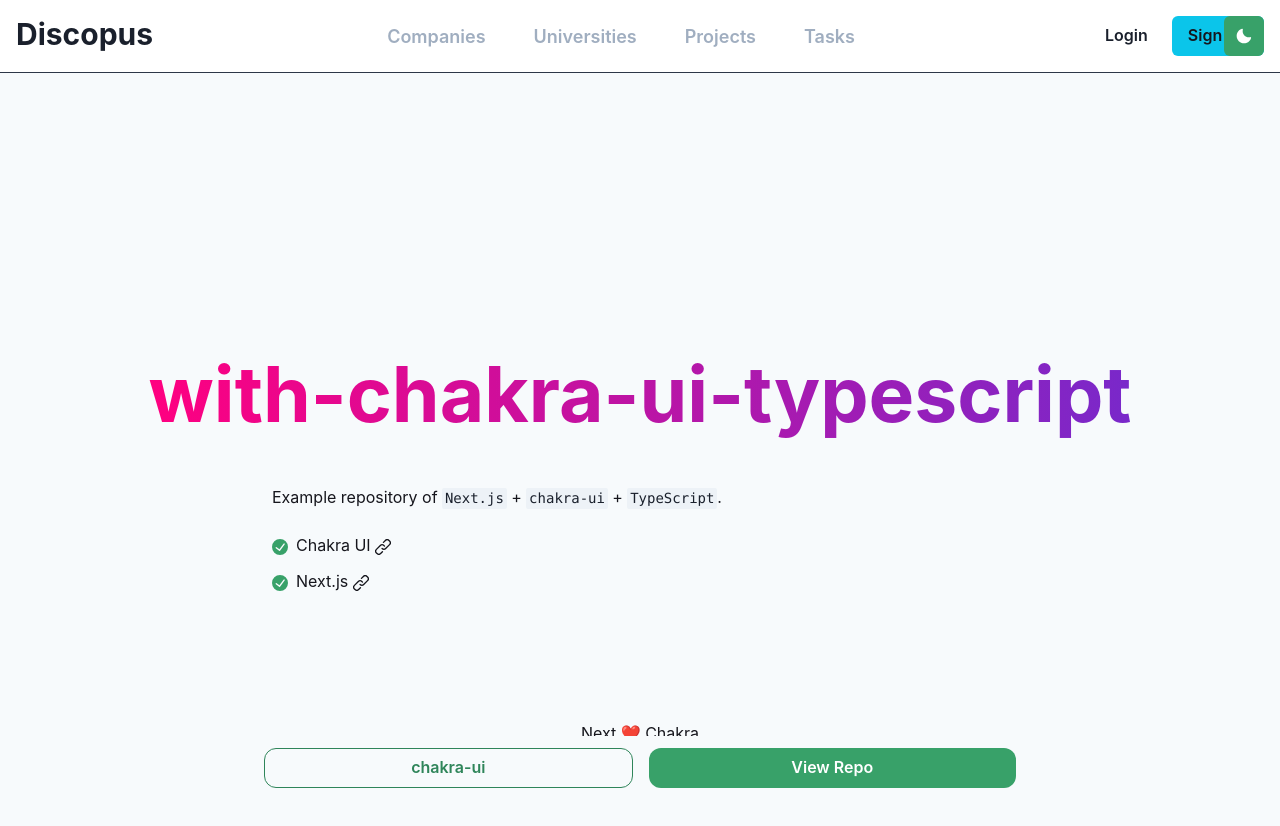
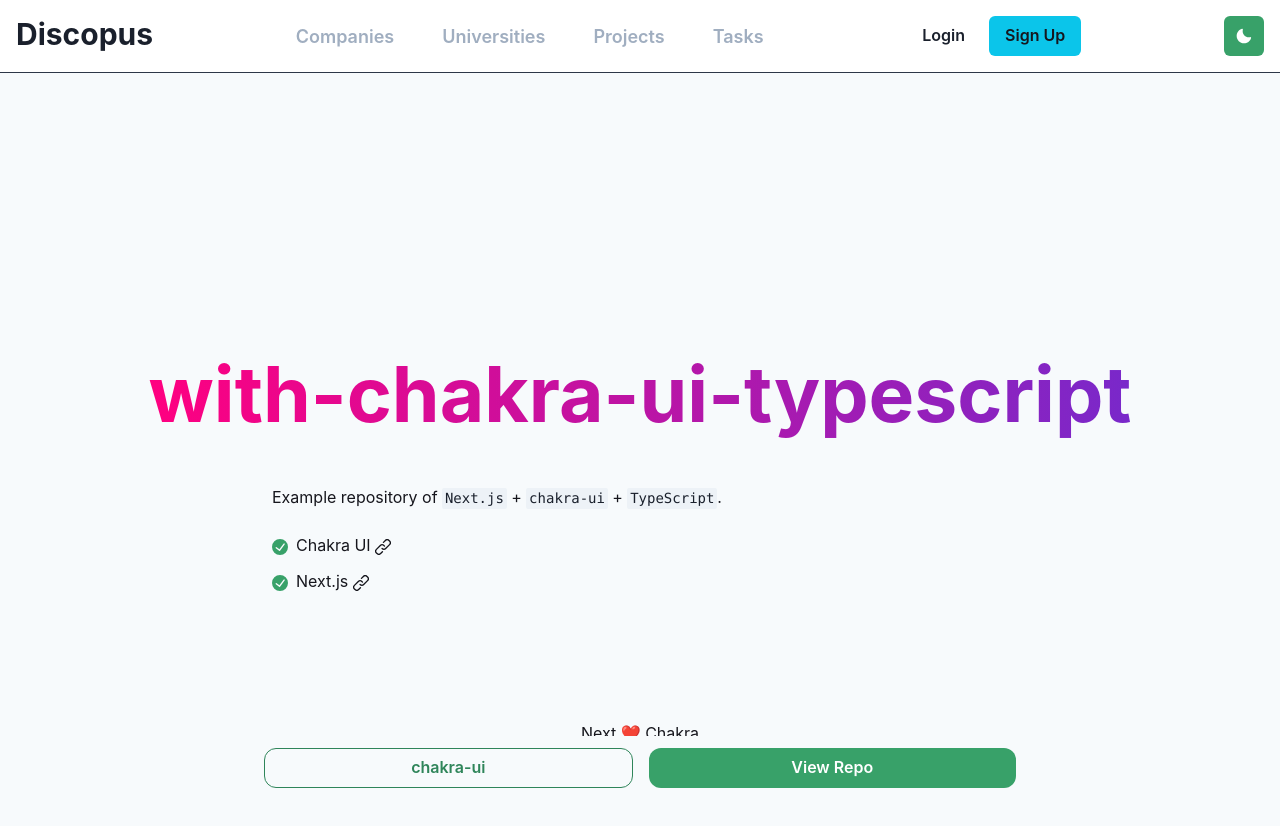
Before and after one commit to Discopus/Frontend, a Next.js app: page / in a window 1280 px wide. Shown: the top 826 px of the page. Built offline with nearby package versions, Linux system fonts and the light colour scheme.

Commit message:
Fixed the theme switcher in the navigation bar

```diff
--- a/src/components/DarkModeSwitch.tsx
+++ b/src/components/DarkModeSwitch.tsx
@@ -6,7 +6,7 @@
   const isDark = colorMode === 'dark'
   return (
     <IconButton
-      position="fixed"
+      position="sticky"
       top={4}
       right={4}
       icon={isDark ? <SunIcon /> : <MoonIcon />}
--- a/src/components/Navbar/Navbar.tsx
+++ b/src/components/Navbar/Navbar.tsx
@@ -1,4 +1,5 @@
 import { Box, Button, Center, Container, Flex, Heading, HStack, Text } from '@chakra-ui/react'
+import { DarkModeSwitch } from '../DarkModeSwitch'
 import Link from 'next/link'
 import React from 'react'
 
@@ -35,6 +36,7 @@
           <Button variant={"ghost"}>Login</Button>
           <Button colorScheme={"cyan"}>Sign Up</Button>
         </HStack>
+        <DarkModeSwitch />
       </Flex>
     </Flex>
   )
--- a/src/pages/index.tsx
+++ b/src/pages/index.tsx
@@ -45,7 +45,7 @@
       </List>
     </Main>
 
-    <DarkModeSwitch />
+    {/* <DarkModeSwitch /> */}
     <Footer>
       <Text>Next ❤️ Chakra</Text>
     </Footer>
```
